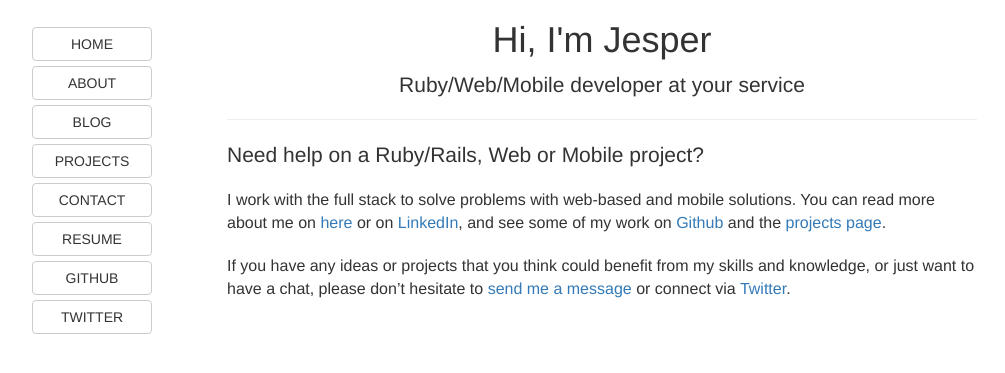
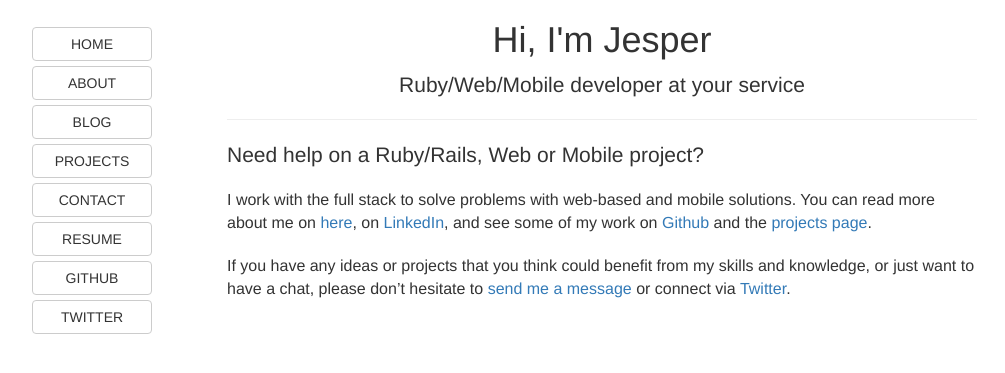
Before and after one commit to thejspr/thejspr.com, a Jekyll site: the page built from index.html, in a window 1280 px wide. Shown: the top 373 px of the page, without its empty margins (38-1043 px from the left). Built offline with Jekyll 4.4.1, drawn with Linux system fonts in a browser that asks for light colours.

Commit message:
Copy tweaks

```diff
--- a/about/index.html
+++ b/about/index.html
@@ -56,8 +56,7 @@
 
     <p class="lead">
       If you have any ideas or projects that you think could benefit from my
-      skills and knowledge, or just want to have a chat, please don't
-      hesitate to <a href='mailto:thejspr@gmail.com'>send me a message</a>
+      skills and knowledge please don't hesitate to <a href='mailto:thejspr@gmail.com'>send me a message</a>
       or connect via <a href="https://www.twitter.com/thejspr">Twitter</a>.
     </p>
   </div>
--- a/index.html
+++ b/index.html
@@ -18,7 +18,7 @@
 
   <p>
     I work with the full stack to solve problems with web-based and mobile solutions.
-    You can read more about me on <a href="/about/">here</a> or on <a href="https://www.linkedin.com/in/jesperkjeldgaard">LinkedIn</a>,
+    You can read more about me on <a href="/about/">here</a>, on <a href="https://www.linkedin.com/in/jesperkjeldgaard">LinkedIn</a>,
     and see some of my work on <a href="https://www.github.com/thejspr">Github</a> and
     the <a href="/projects/">projects page</a>.
   </p>
```
